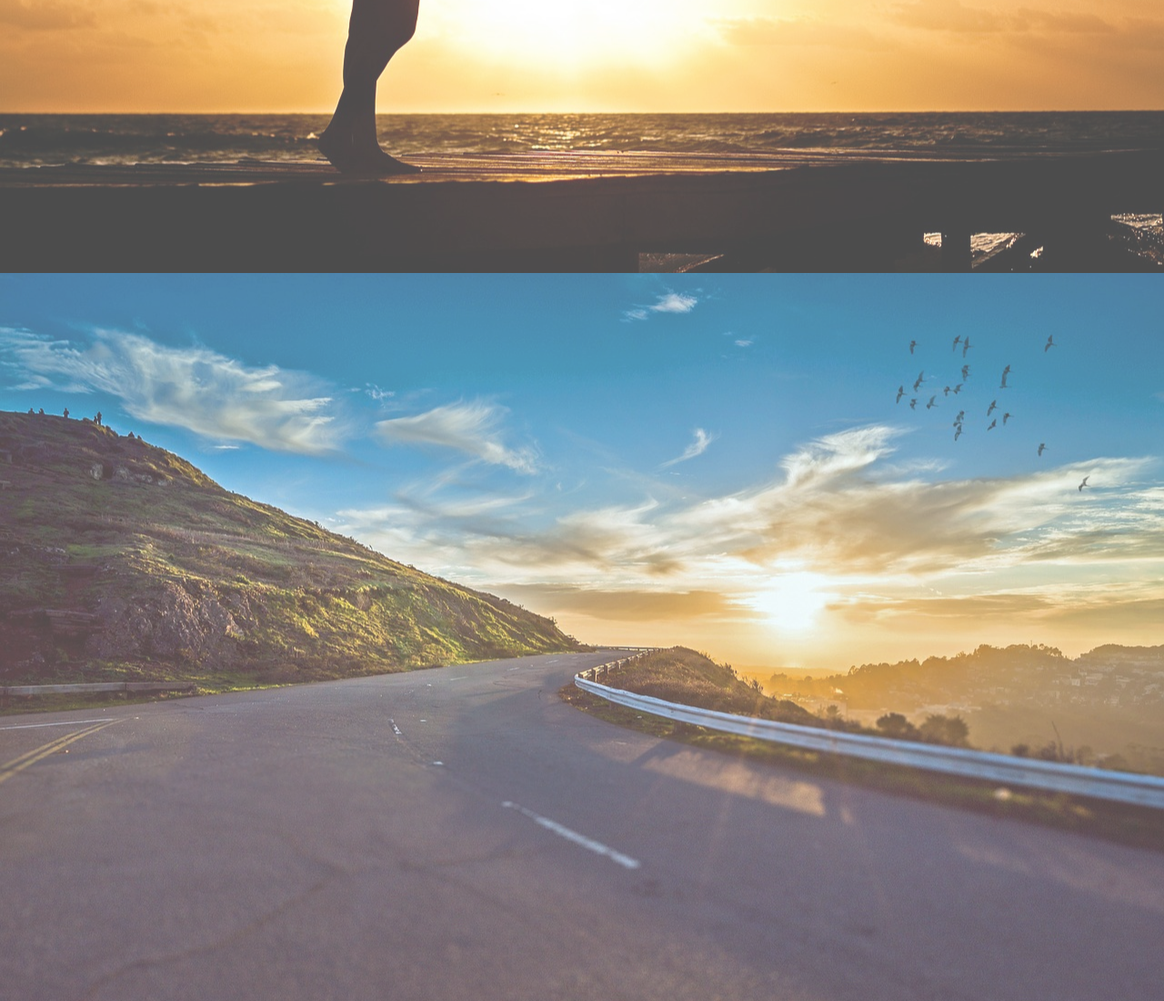
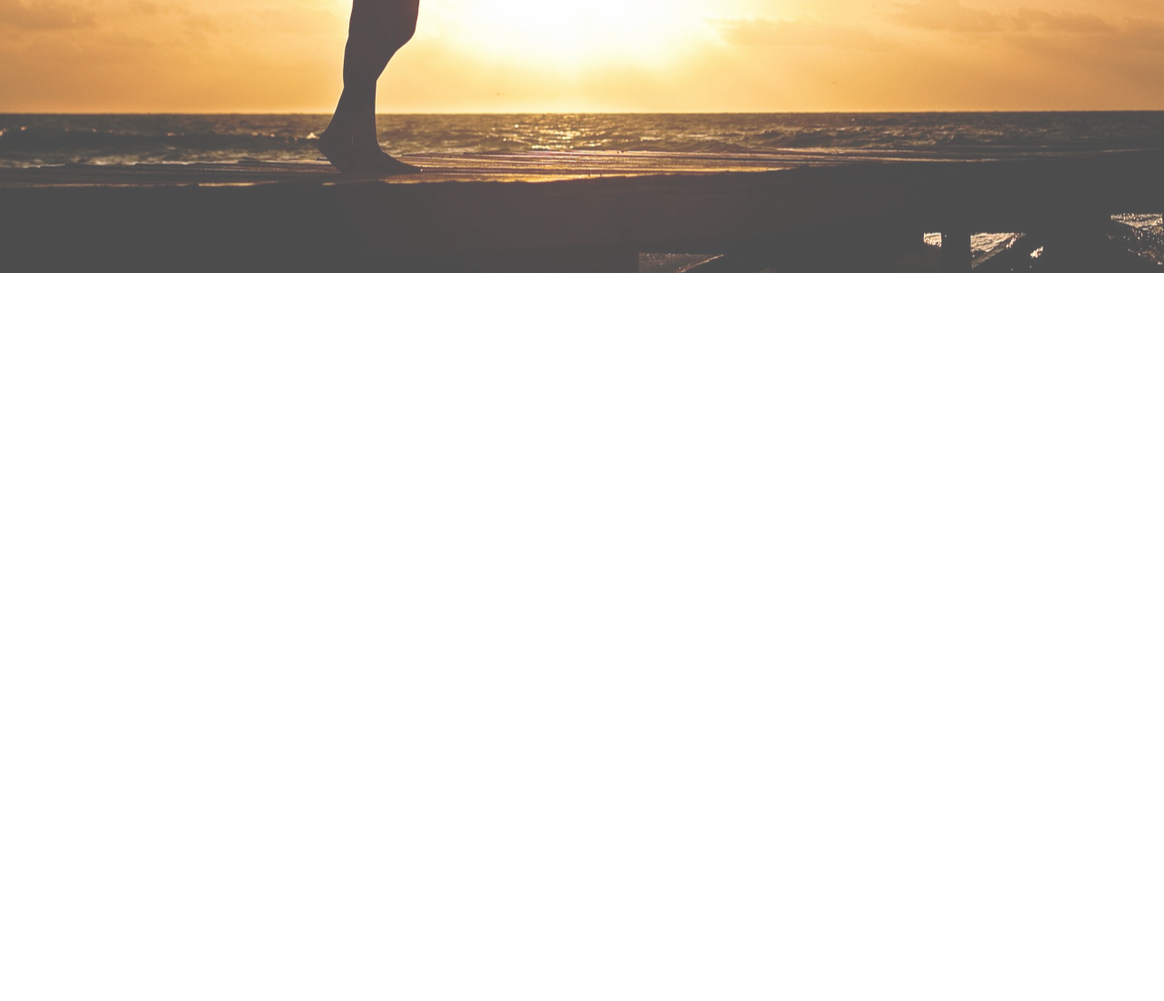
Before and after one commit to E-Wilker/Paralax_CSS, a plain HTML site: page index.html in a window 1280 px wide. Shown: the part 2879-3979 px from the top of the page at 91% size. After the commit the page ends 3179 px from the top, so only its background shows below. Drawn offline with Linux system fonts and the light colour scheme.

Commit message:
Update index.html

```diff
--- a/index.html
+++ b/index.html
@@ -37,9 +37,6 @@
             <span class="titulo">Pôr do sol</span>
         </div>
     </div>
-    <div class="caixa4">
 
-
-    </div>
 </body>
 </html>
```
